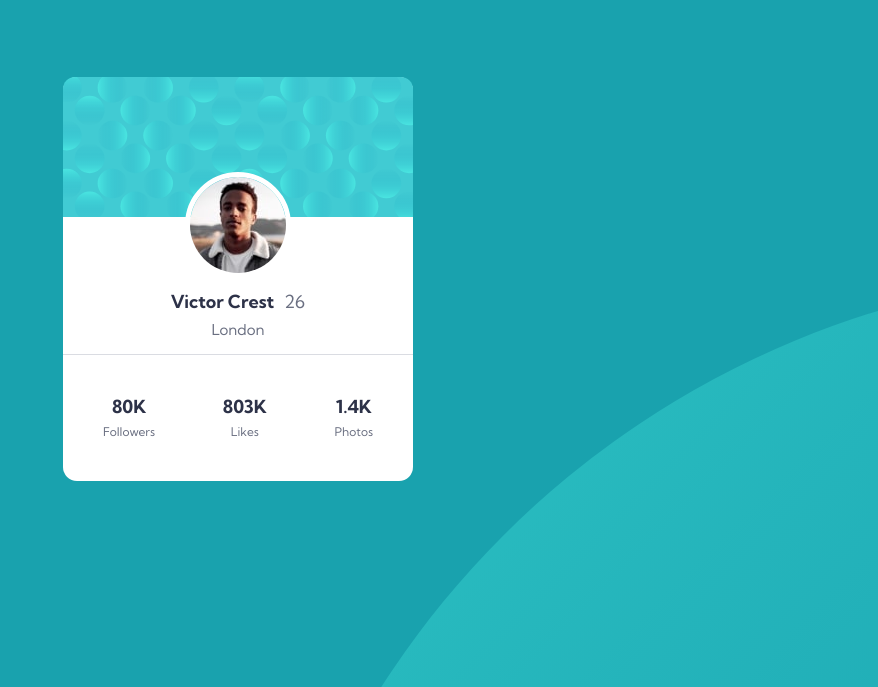
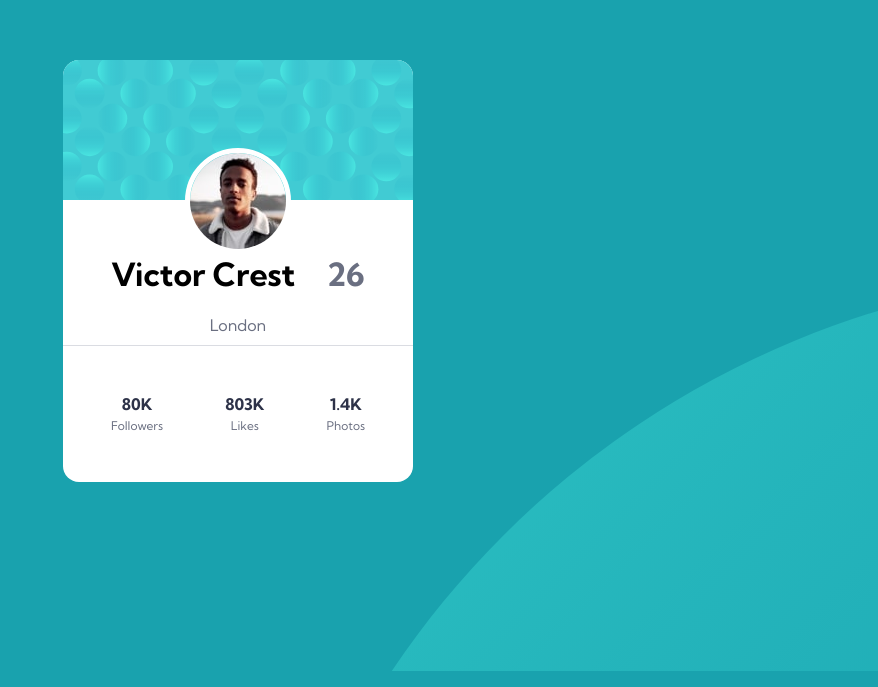
Before and after one commit to Oscarandio/Profile-Card, a plain HTML site: page index.html in a window 1280 px wide. Shown: the part 129-816 px from the top of the page, without its empty margins (402-1280 px from the left). Drawn offline with Linux system fonts and the light colour scheme.

Commit message:
Add files via upload

```diff
--- /dev/null
+++ b/sass/estilos.scss
@@ -0,0 +1,112 @@
+// Fuentes
+
+@import url("https://fonts.googleapis.com/css2?family=Kumbh+Sans:wght@400;700&display=swap");
+
+// Variables
+
+$font-size: 1rem;
+$background-color: hsl(185, 75%, 39%);
+$font-family: "Kumbh Sans", sans-serif;
+$em: 1em;
+$white: #fff;
+$black: #000;
+
+// Valores generales
+
+* {
+    margin: 0;
+    padding: 0;
+    box-sizing: border-box;
+}
+
+body {
+  display: flex;
+  justify-content: center;
+  align-items: center;
+  height: 100vh;
+  background-image: url(../images/bg-pattern-bottom.svg);
+  background-size: 800px;
+  background-color: $background-color;
+  background-repeat: no-repeat;
+  background-position-y: 55vh;
+  background-position-x: 20vh;
+  font-family: $font-family;
+  font-size: $font-size;
+
+}
+
+.component-card {
+  background-color: $white;
+  border-radius: $em;
+}
+
+.card-top img {
+  border-radius: $em $em 0 0;
+}
+
+.profile-picture {
+  display: flex;
+  justify-content: center;
+  margin-top: -$em * 3.5;
+}
+
+.profile-picture img {
+  border-radius: $em * 10;
+  border: $em / 3 solid white;
+}
+
+.profile h1 {
+  display: flex;
+  justify-content: center;
+  color: $black;
+  margin-bottom: $em / 1.5;
+
+}
+
+.profile h1 .age {
+  padding-left: $em;
+  color: hsl(227, 10%, 46%);
+}
+
+.profile p {
+  display: flex;
+  justify-content: center;
+  color: hsl(227, 10%, 46%);
+  font-size: $font-size;
+  margin-bottom: $em / 1.5;
+
+}
+
+.profile {
+  border-bottom: $em / 10 solid hsl(220, 13%, 87%);
+}
+
+.stats {
+  display: flex;
+  justify-content: space-between;
+  text-align: center;
+  padding: $em * 3;
+}
+
+#stats {
+    color: hsl(229, 23%, 23%);
+    font-weight: bold;
+
+}
+
+#stats-name {
+    color: hsl(227, 10%, 46%);
+    font-weight: 400;
+    font-size: $rem;
+
+}
+
+@media (min-width: 600px) {
+
+    body {
+    background-position-y: 50vh;
+    background-position-x: 80vh;
+    background-size: 1800px;
+
+    }
+}
```
Also changed, not shown: css/estilos.css, design/desktop-design.jpg (added), design/desktop-preview.jpg (added), design/mobile-design.jpg (added), 1 other file.
